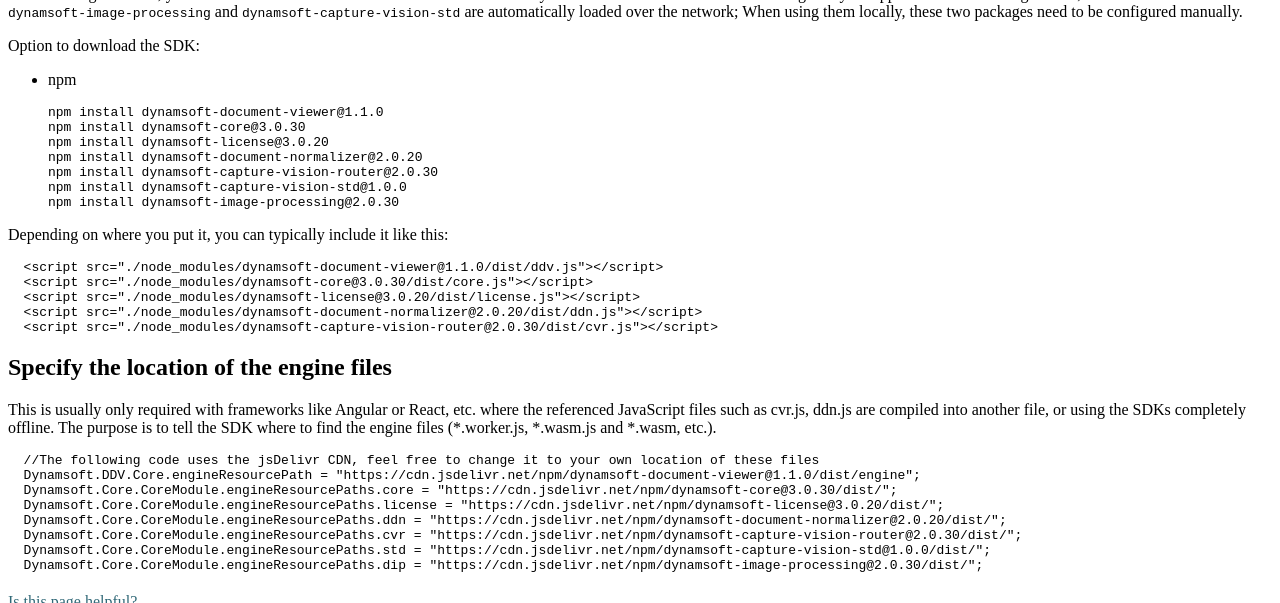
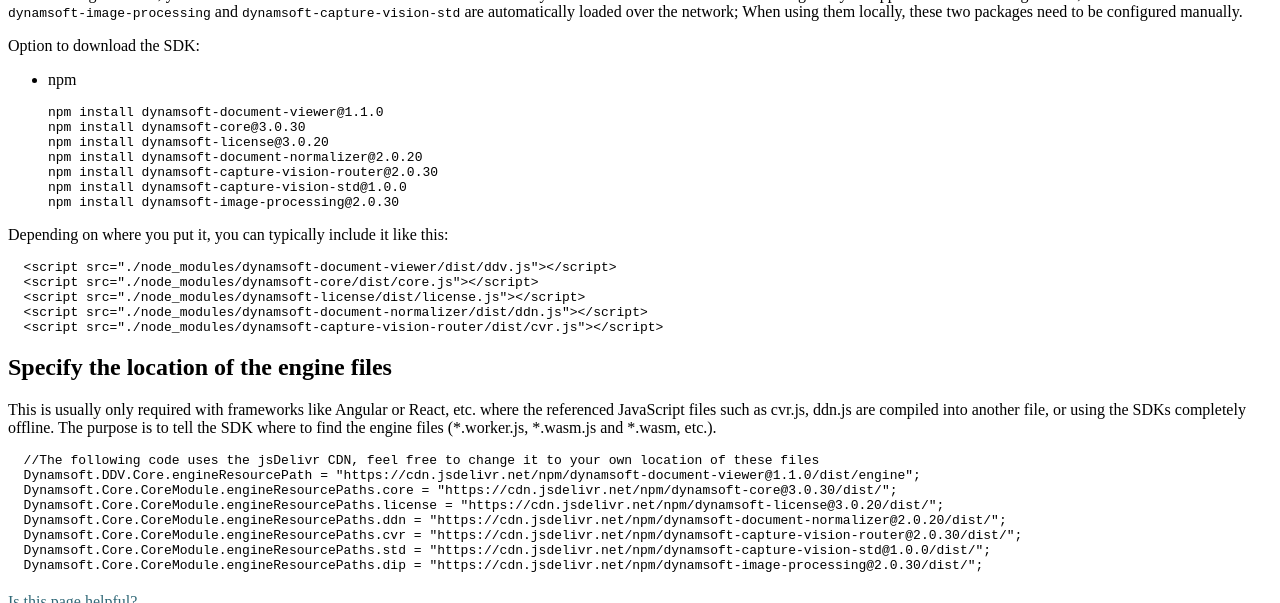
Before and after one commit to dynamsoft-docs/mobile-document-scanner-docs-js, a Jekyll site: the page built from gettingstarted/adddependency.md, in a window 1280 px wide and 900 px high, scrolled down 1137 px, cut to the strip 0-603 px from the top of the window. Built offline with Jekyll 4.4.1, drawn with Linux system fonts in a browser that asks for light colours; part of the change alters nothing that is shown.

Commit message:
Update adddependency.md

````diff
--- a/gettingstarted/adddependency.md
+++ b/gettingstarted/adddependency.md
@@ -95,11 +95,11 @@ Depending on where you put it, you can typically include it like this:
 or
 {% endcomment %}
   ```html
-  <script src="./node_modules/dynamsoft-document-viewer@1.1.0/dist/ddv.js"></script>
-  <script src="./node_modules/dynamsoft-core@3.0.30/dist/core.js"></script>
-  <script src="./node_modules/dynamsoft-license@3.0.20/dist/license.js"></script>
-  <script src="./node_modules/dynamsoft-document-normalizer@2.0.20/dist/ddn.js"></script>
-  <script src="./node_modules/dynamsoft-capture-vision-router@2.0.30/dist/cvr.js"></script>
+  <script src="./node_modules/dynamsoft-document-viewer/dist/ddv.js"></script>
+  <script src="./node_modules/dynamsoft-core/dist/core.js"></script>
+  <script src="./node_modules/dynamsoft-license/dist/license.js"></script>
+  <script src="./node_modules/dynamsoft-document-normalizer/dist/ddn.js"></script>
+  <script src="./node_modules/dynamsoft-capture-vision-router/dist/cvr.js"></script>
   ```
 
 ## Specify the location of the engine files
````
